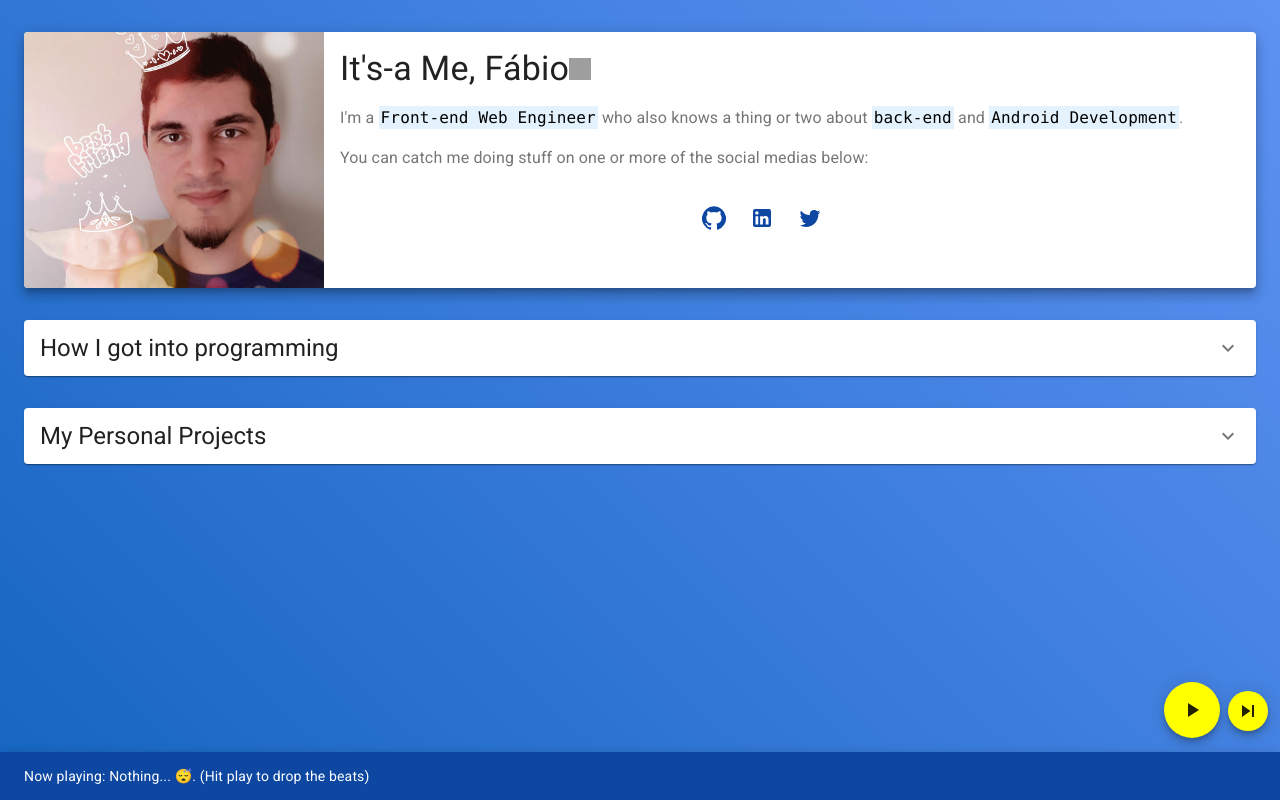
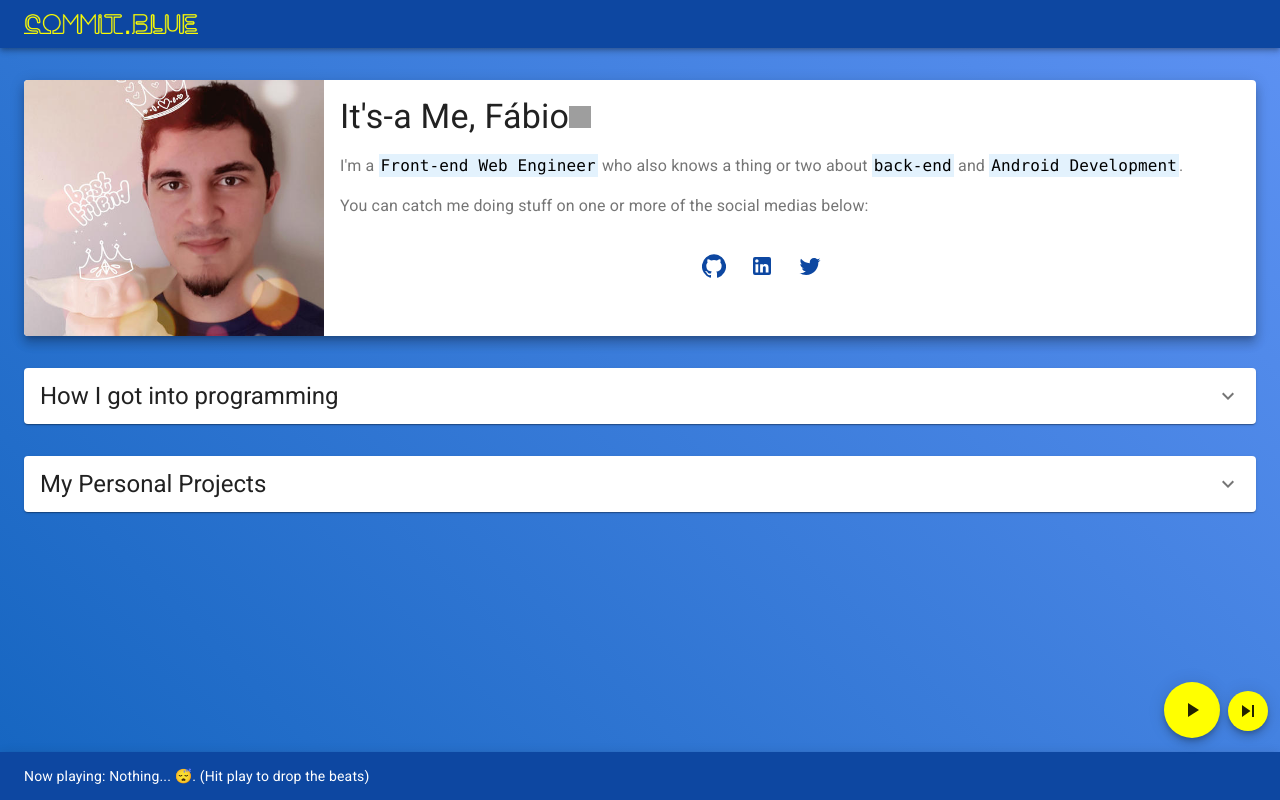
Before and after one commit to Chagall/personal-webiste, a React (Create React App) app: page / in a window 1280 px wide. Built offline with nearby package versions, Linux system fonts and the light colour scheme; grey boxes are pictures that could not be loaded.

Commit message:
Added the top menu app bar to the App.js

```diff
--- a/src/App.js
+++ b/src/App.js
@@ -6,11 +6,13 @@ import blue from "@material-ui/core/colors/blue";
 import yellow from "@material-ui/core/colors/yellow";
 import Page from "./components/Page";
 import BottomAppBar from "./components/BottomAppBar";
+import MenuAppBar from "./components/MenuAppBar";
 
 function App() {
   return (
     <div style={rootStyle}>
       <ThemeProvider theme={customTheme}>
+        <MenuAppBar />
         <Container>
           <Page />
           <BottomAppBar />
```
